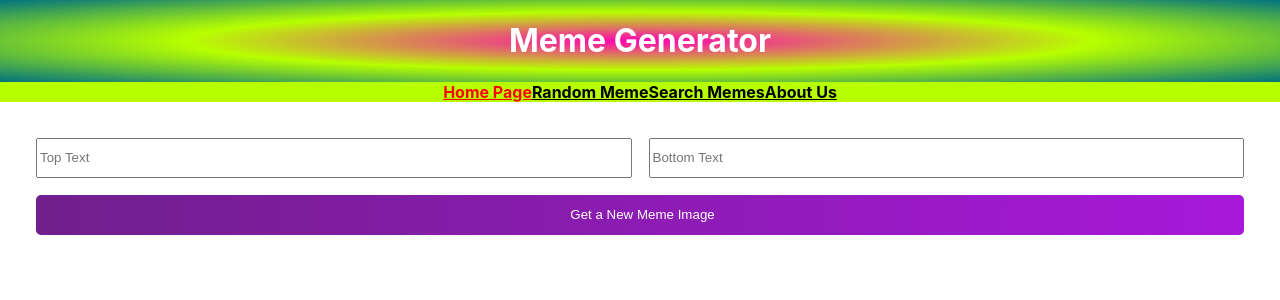
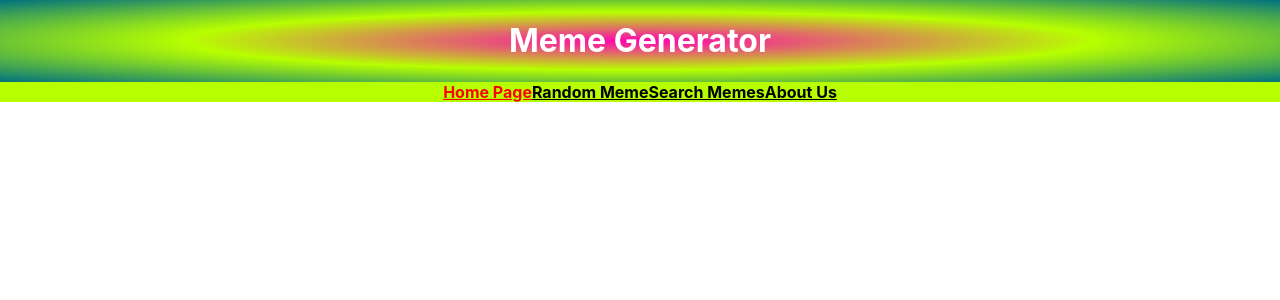
Before and after one commit to VictoriPaige/chaseyourmeme, a React (Create React App) app: page / in a window 1280 px wide. Shown: the top 300 px of the page. Built offline with nearby package versions, Linux system fonts and the light colour scheme.

Commit message:
form changed to div

```diff
--- a/src/App.js
+++ b/src/App.js
@@ -1,7 +1,8 @@
 import './App.css';
+import Container from './components/container';
 
 import Header from './components/header';
-import Search from './components/search';
+
 
 
 
@@ -9,8 +10,8 @@ function App() {
   return (
     <div className="App">
     <Header/>
+   <Container/>
 
-    <Search/>
     </div>
   );
 }
--- a/src/components/random.js
+++ b/src/components/random.js
@@ -3,8 +3,19 @@ import { RandomMeme } from "../services/constants";
 export default function Random(){
 
     return(
-        <div>
+        <main>
+        <div className = "form">
+            <input type='text'
+            placeholder='Top Text'
+            className ="form--input"
+            />
+            <input type='text'
+            placeholder='Bottom Text'
+            className ="form--input"
+            />
+            <button className="form--button">Get a New Meme Image</button>
+        </div>
 
-        </div>
+                </main>
     )
 }
--- a/src/components/search.js
+++ b/src/components/search.js
@@ -2,19 +2,8 @@ export default function Search(){
 
 
     return(
-        <main>
-<form className = "form">
-    <input type='text'
-    placeholder='Top Text'
-    className ="form--input"
-    />
-    <input type='text'
-    placeholder='Bottom Text'
-    className ="form--input"
-    />
-    <button className="form--button">Get a New Meme Image</button>
-</form>
+   <div>
 
-        </main>
+   </div>
     )
 }
```
